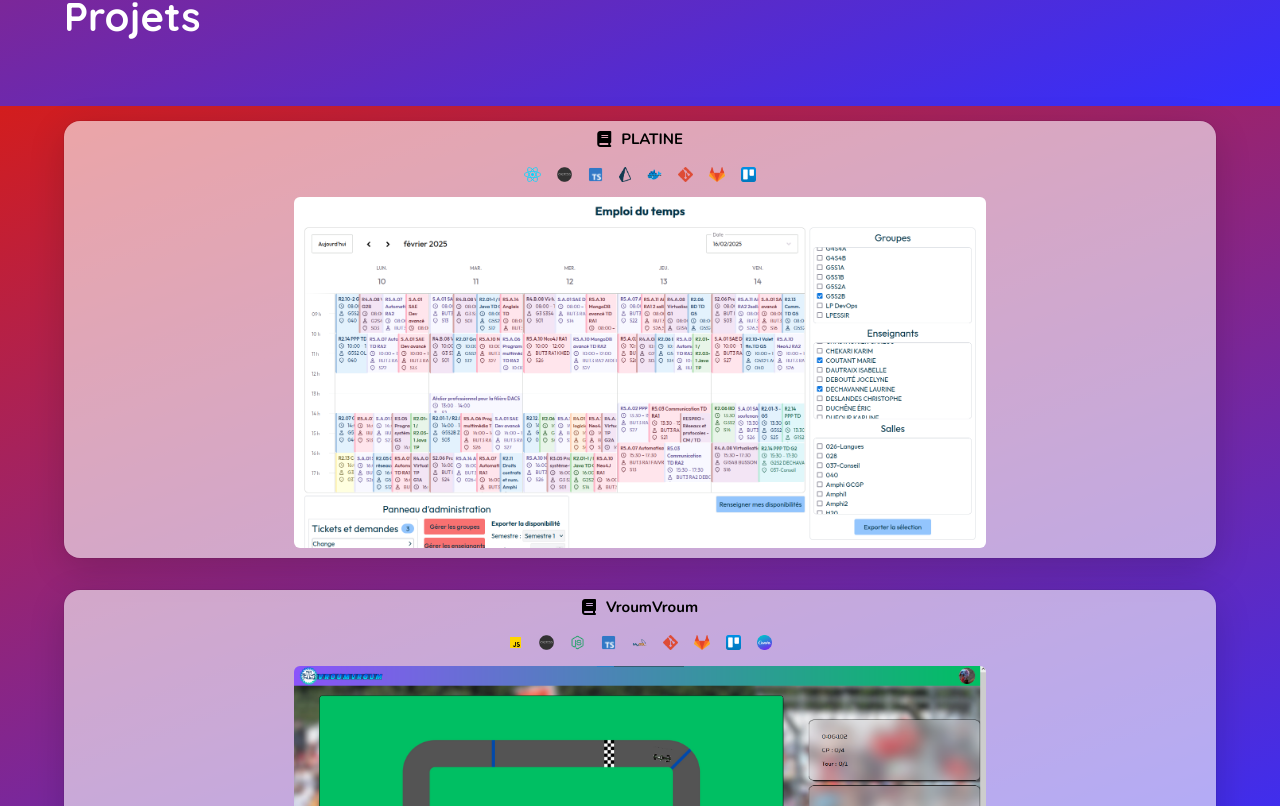
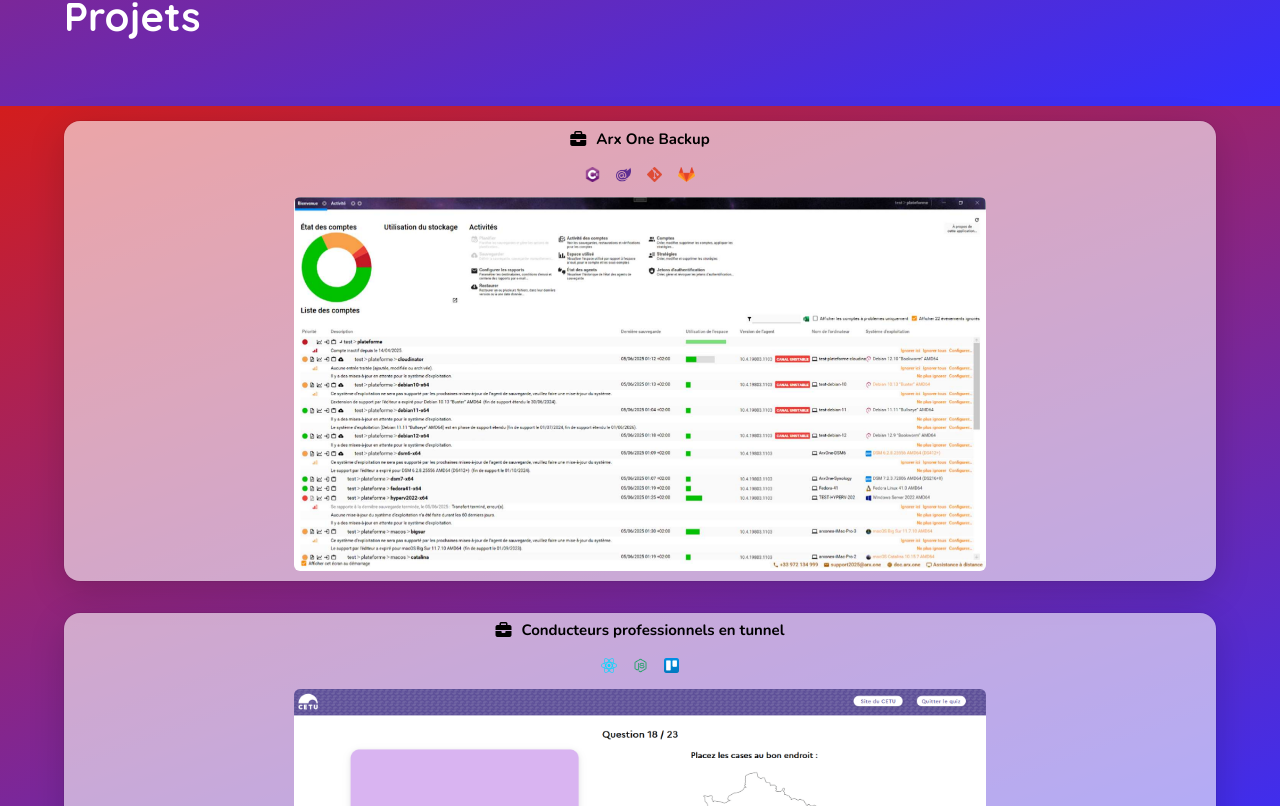
Before and after one commit to Metro-Lun/metro-folio, a Vue app: page / in a window 1280 px wide. Shown: the part 1494-2300 px from the top of the page. Built offline with nearby package versions, Linux system fonts and the light colour scheme.

Commit message:
routing is not on point but oh whatever

```diff
--- a/src/assets/dataSAE.json
+++ b/src/assets/dataSAE.json
@@ -1,5 +1,44 @@
 {
     "sae": [
+        {
+            "code": "Arx One Backup",
+            "title": "Restauration granulaire & Supervision WebConsole",
+            "image": "arxone.png",
+            "size": "big",
+            "description": [
+                "La solution de sauvegarde Arx One Backup permet aux clients d'Arx One de sauvegarder leurs données et de les restaurer.",
+                "La restauration granulaire permet à ces derniers de restaurer les données de leurs disques virtuels (VHDX, VMA) sans avoir à restaurer le disque entier et à le monter par la suite.",
+                "Arx One Backup possède également une application web, où j'ai intégré un volet de supervision des sauvegardes des clients."
+            ],
+            "technos": ["C2", "Blazor", "Git", "GitLab"],
+            "skills": [
+                "Amélioration de l'existant",
+                "Développement fullstack avancé",
+                "Gestion de données et de disques"
+            ],
+            "links": [3, 3, 3, 1, 2, 1],
+            "type": "professional"
+        },
+        {
+            "code": "Conducteurs professionnels en tunnel",
+            "title": "Développement d'un volet web sur le site du CETU",
+            "image": "cetu.png",
+            "size": "medium",
+            "description": [
+                "Le volet Conduite en tunnel pour les conducteurs professionnels consiste en un quiz web destiné à tester ses compétences de conduite de poids lourds en tunnels routiers.",
+                "Ce quiz interactif contient différents types de questions qui requièrent des actions comme le glisser-déposer, le clic...",
+                "Pour établir une liste de questions cohérente, il était nécessaire de se documenter auprès des experts du CETU."
+            ],
+            "technos": ["React", "NodeJS", "Trello"],
+            "skills": [
+                "Analyse des besoins",
+                "Rédaction d'une documentation technique (cahier des charges, rapport, notice d'utilisation...)",
+                "Travail en équipe",
+                "Développement front-end"
+            ],
+            "links": [3, 3, 1, 0, 2, 3],
+            "type": "professional"
+        },
         {
             "code": "PLATINE",
             "title": "ERP de gestion du département informatique",
--- a/src/router/index.js
+++ b/src/router/index.js
@@ -23,11 +23,7 @@
       component: () => import ('../views/NotFoundView.vue')
     }
   ],
-  scrollBehavior(to, from, savedPosition) {
-    if (savedPosition) {
-      return savedPosition;
-    }
-
+scrollBehavior(to) {
   if (to.hash) {
     return {
       el: to.hash,
@@ -35,23 +31,8 @@
     };
   }
 
-    if (to.name !== from.name) {
-      return { top: 0 };
+  return { top: 0, left: 0 };
 }
-
-    return false;
-  },
 });
 
-router.afterEach((to) => {
-  if (to.hash) {
-    setTimeout(() => {
-      const el = document.querySelector(to.hash)
-      if (el) {
-        el.scrollIntoView({ behavior: 'smooth' })
-      }
-    }, 300)
-  }
-})
-
 export default router;
--- a/src/views/SkillsView.vue
+++ b/src/views/SkillsView.vue
@@ -92,6 +92,7 @@
 
     #sae-vs-skills {
         margin-top: 5em;
+        margin-bottom: 5em;
     }
 
     .sae-table {
```
Also changed, not shown: public/assets/images/projects/arxone.png (added). Lines whose indentation alone changed are shown as unchanged.
